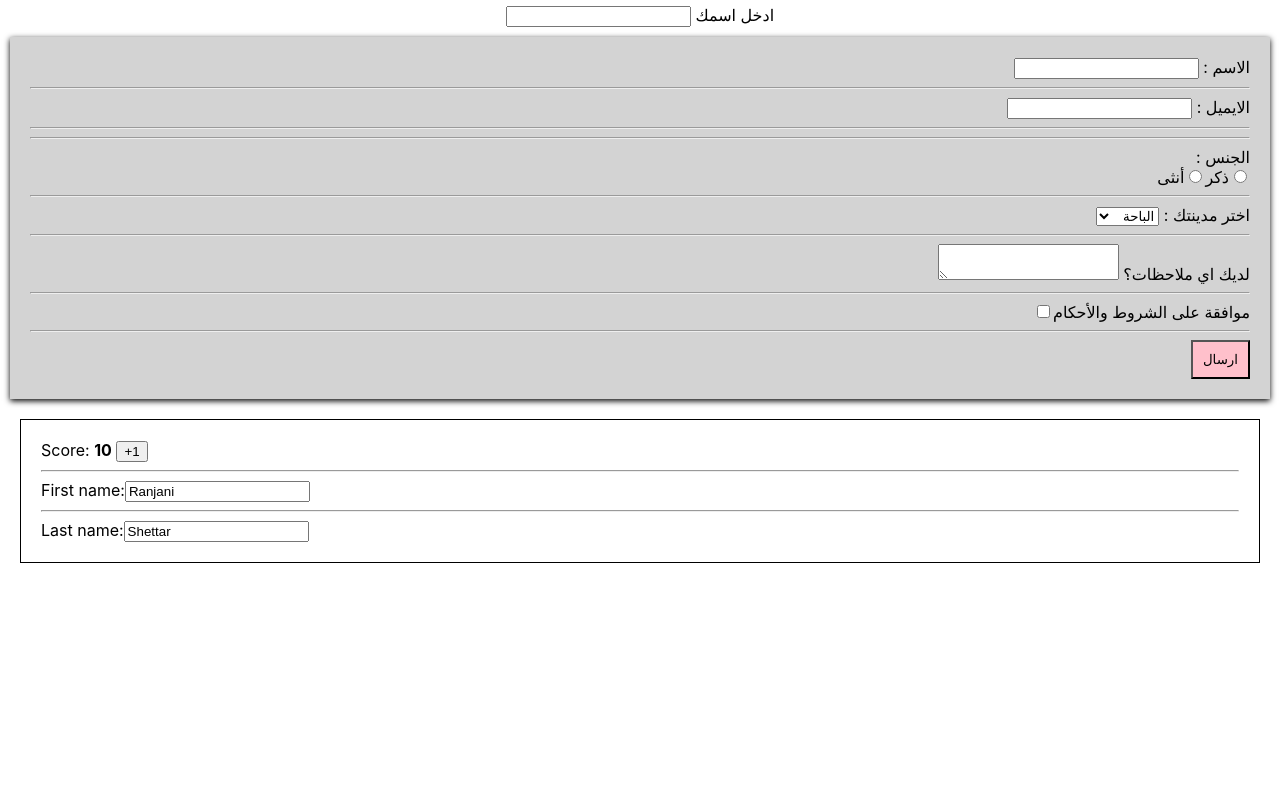
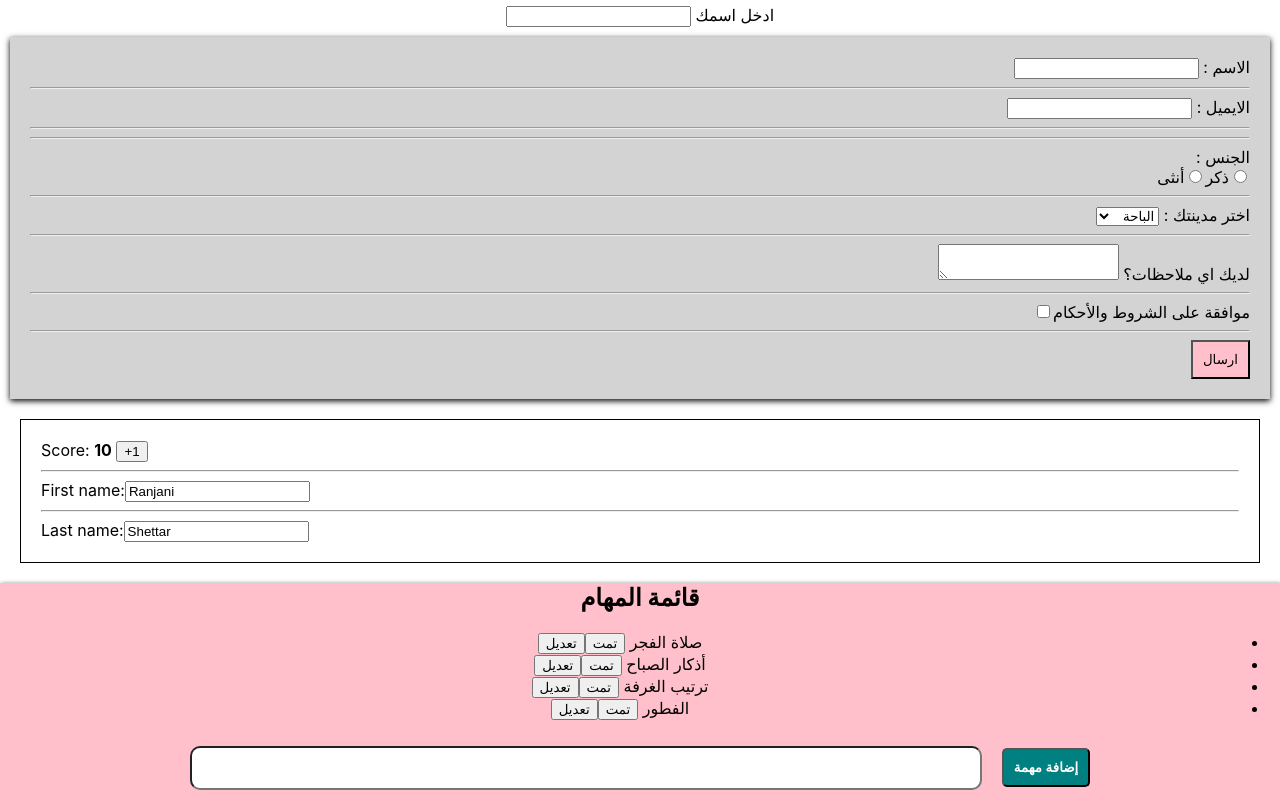
Before and after one commit to FatimaALzahrani/React-app, a React (Create React App) app: page / in a window 1280 px wide. Shown: the part 1239-2039 px from the top of the page. Before the commit the page ends 1822 px from the top, so only its background shows below. Built offline with nearby package versions, Linux system fonts and the light colour scheme.

Commit message:
Array States add-delete-update

```diff
--- a/src/App.js
+++ b/src/App.js
@@ -8,6 +8,7 @@ import { State } from "./State";
 import InputState from "./InputState";
 import Form from "./Form";
 import Scoreboard from "./Score";
+import ArrayState from "./ArrayState";
 
 function App() {
   const Posts = [
@@ -48,6 +49,7 @@ function App() {
       <InputState />
       <Form />
       <Scoreboard />
+      <ArrayState />
     </div>
   );
 }
--- /dev/null
+++ b/src/ArrayState.js
@@ -0,0 +1,93 @@
+import { useState } from "react";
+
+var i = 5;
+export default function ArrayState() {
+  const [task, setTask] = useState("");
+  const [tasks, setTasks] = useState([
+    { id: 1, name: "صلاة الفجر" },
+    { id: 2, name: "أذكار الصباح" },
+    { id: 3, name: "ترتيب الغرفة" },
+    { id: 4, name: "الفطور" },
+  ]);
+  const tasksList = tasks.map((task) => {
+    return (
+      <li key={task.id}>
+        {task.name}{" "}
+        <button
+          onClick={() => {
+            deleteTask(task.id);
+          }}
+        >
+          تمت
+        </button>
+        <button
+          onClick={() => {
+            updateTask(task.id);
+          }}
+        >
+          تعديل
+        </button>
+      </li>
+    );
+  });
+  function addTaskButton() {
+    setTasks([...tasks, { id: i, name: task }]);
+    setTask("");
+    i++;
+  }
+  function deleteTask(key) {
+    const filterTask = tasks.filter((tas) => {
+      return tas.id !== key;
+    });
+    setTasks(filterTask);
+  }
+
+  function updateTask(key) {
+    var edit = window.prompt("ادخل التعديل هنا");
+    const editedTasks = tasks.map((tas) => {
+      if (tas.id == key) return { id: key, name: edit };
+      else return tas;
+    });
+    setTasks(editedTasks);
+  }
+
+  return (
+    <center
+      style={{
+        backgroundColor: "pink",
+        textAlign: "center",
+        boxShadow: "1px 2px 5px black",
+      }}
+    >
+      <h2>قائمة المهام</h2>
+      <ul style={{ direction: "rtl" }}>{tasksList}</ul>
+      <input
+        onChange={(event) => {
+          setTask(event.target.value);
+        }}
+        value={task}
+        type="text"
+        style={{
+          borderRadius: "10px",
+          width: "60%",
+          height: "20px",
+          padding: "10px",
+          margin: "10px",
+        }}
+      />
+      <button
+        onClick={() => addTaskButton()}
+        style={{
+          borderRadius: "5px",
+          padding: "10px",
+          margin: "10px",
+          backgroundColor: "teal",
+          color: "white",
+          fontWeight: "bold",
+        }}
+      >
+        إضافة مهمة
+      </button>
+    </center>
+  );
+}
```
